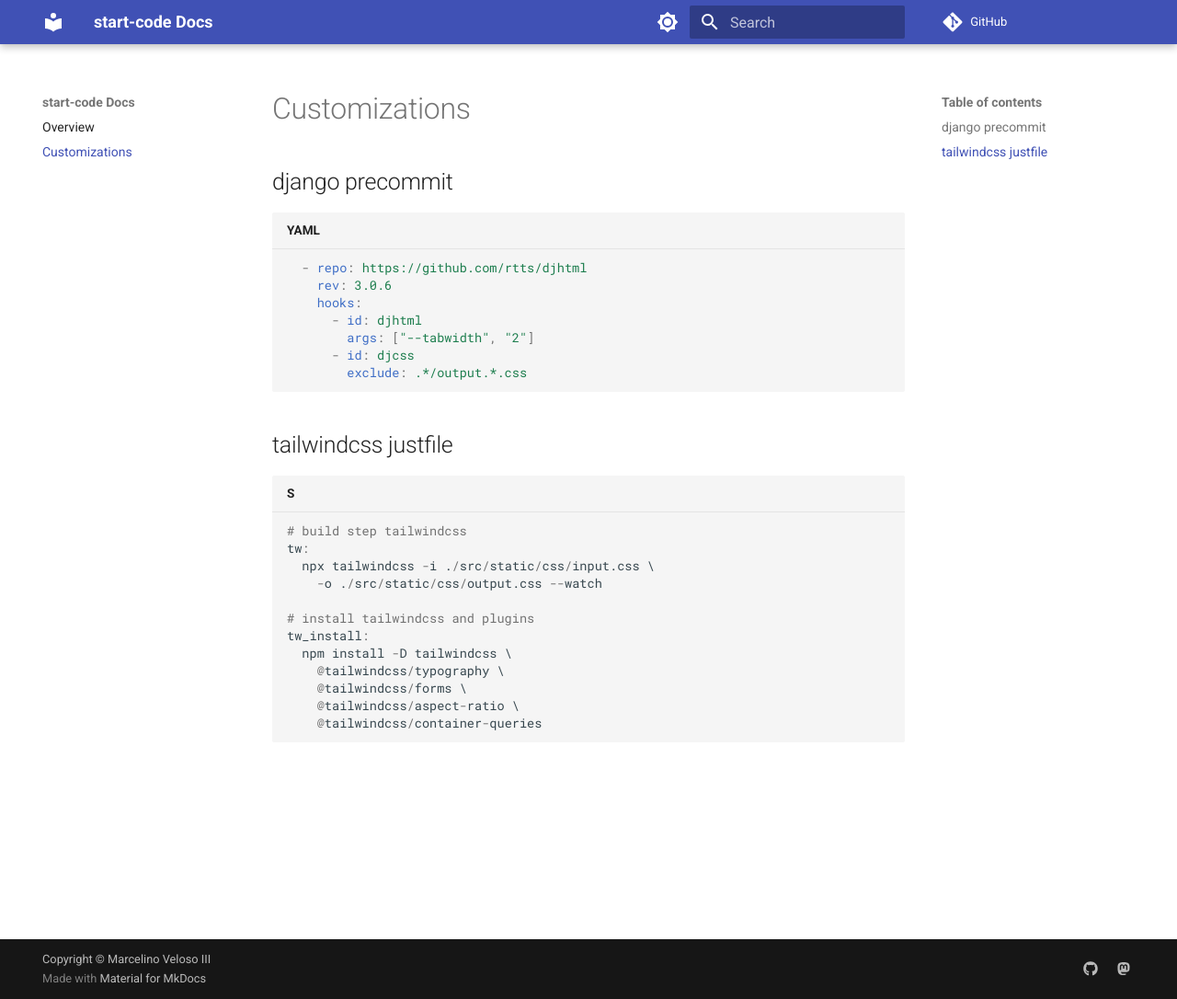
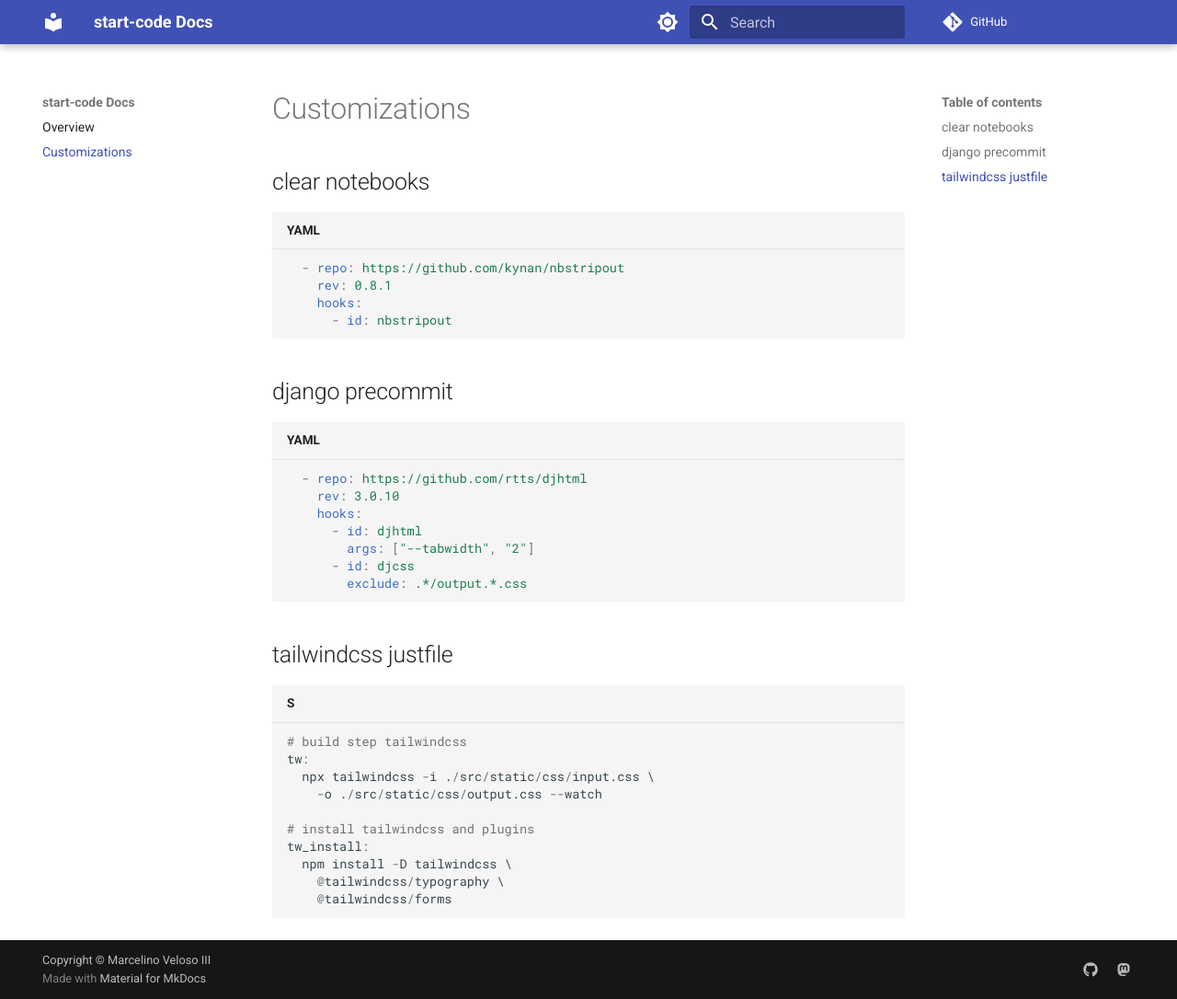
Before and after one commit to justmars/start-code, an MkDocs documentation site: the page built from docs/customizations.md, in a window 1280 px wide and 1086 px high. Shown: the whole window at 92% size. Built offline with MkDocs 1.6.1 and Material for MkDocs 9.7.7, drawn with Linux system fonts in a browser that asks for light colours; comment, search, counter and statistics services are not loaded.

Commit message:
feat: v14.0

````diff
--- a/docs/customizations.md
+++ b/docs/customizations.md
@@ -1,10 +1,19 @@
 # Customizations
+
+## clear notebooks
+
+```yml
+  - repo: https://github.com/kynan/nbstripout
+    rev: 0.8.1
+    hooks:
+      - id: nbstripout
+```
 
 ## django precommit
 
 ```yml
   - repo: https://github.com/rtts/djhtml
-    rev: 3.0.6
+    rev: 3.0.10
     hooks:
       - id: djhtml
         args: ["--tabwidth", "2"]
@@ -24,7 +33,5 @@ tw:
 tw_install:
   npm install -D tailwindcss \
     @tailwindcss/typography \
-    @tailwindcss/forms \
-    @tailwindcss/aspect-ratio \
-    @tailwindcss/container-queries
+    @tailwindcss/forms
 ```
--- a/mkdocs.yml
+++ b/mkdocs.yml
@@ -36,7 +36,6 @@ extra:
       name: mv on Mastodon
 copyright: Copyright &copy; Marcelino Veloso III
 plugins:
-  - autorefs
   - mkdocstrings:
       handlers:
         python:
@@ -67,11 +66,9 @@ markdown_extensions:
   - pymdownx.snippets
   - pymdownx.tabbed:
       alternate_style: true
-  - pymdownx.emoji:
-      emoji_index: !!python/name:material.extensions.emoji.twemoji
-      emoji_generator: !!python/name:material.extensions.emoji.to_svg
+  - pymdownx.emoji
   - pymdownx.superfences:
       custom_fences:
         - name: mermaid
           class: mermaid
-          format: !!python/name:pymdownx.superfences.fence_code_format
+          format: pymdownx.superfences.fence_code_format
--- a/src/start_code/__init__.py
+++ b/src/start_code/__init__.py
@@ -1 +1 @@
-__version__ = "0.0.2"
+__version__ = "0.0.3"
````
Also changed, not shown: .pre-commit-config.yaml (+3 -7 lines), README.md (+6 -2 lines), docs/index.md (+3 -3 lines), pyproject.toml (+17 -11 lines), 3 other files.
